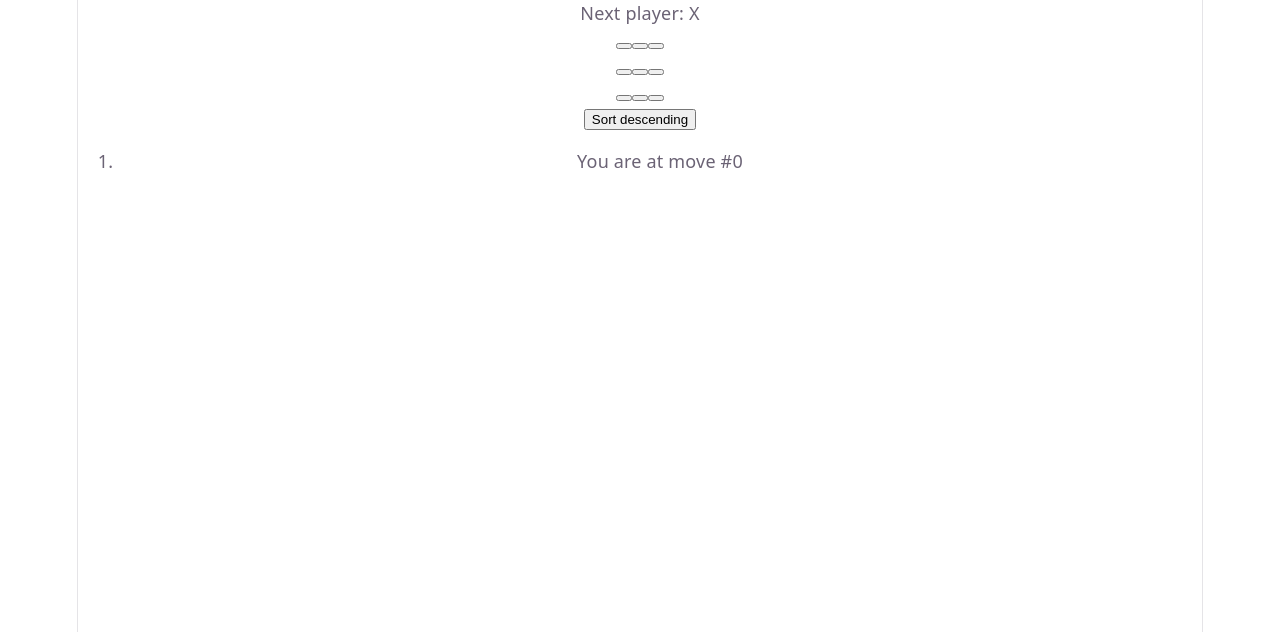
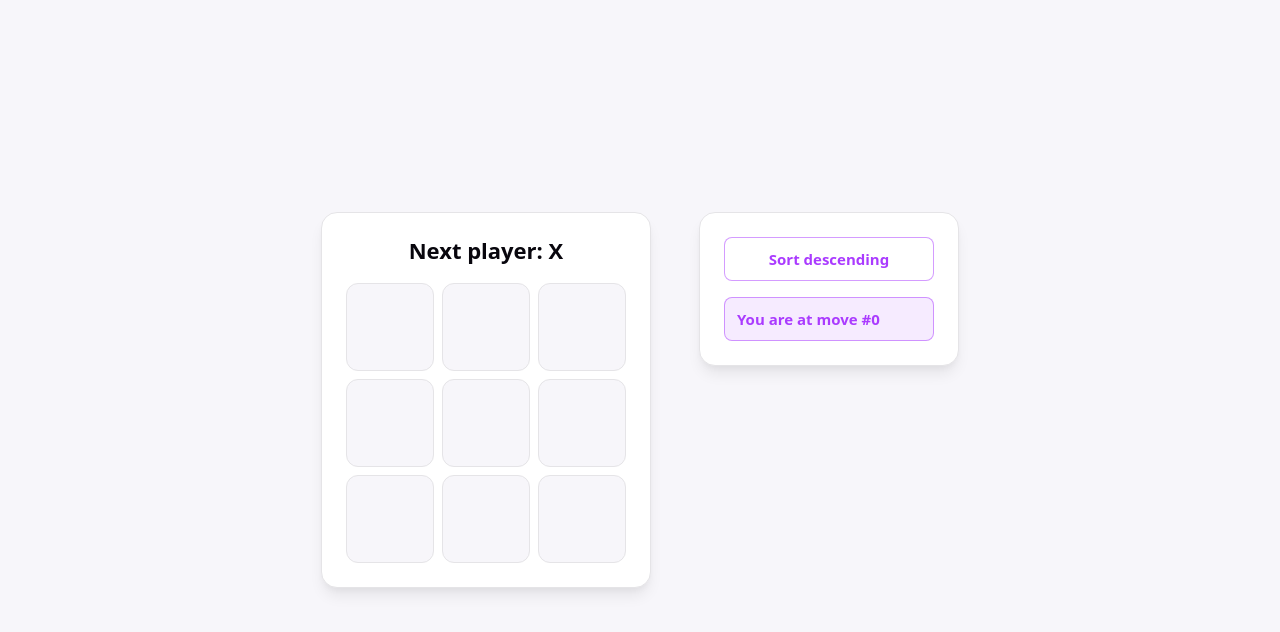
Before and after one commit to vale25611/Tic-Tac-Toe, a React app in the folder tic-tac-toe/: page / in a window 1280 px wide. Shown: the top 632 px of the page. Built offline with nearby package versions, Linux system fonts and the light colour scheme; the HTML template or start-up script is replaced by a standard one.

Commit message:
changed css

```diff
--- a/tic-tac-toe/src/index.css
+++ b/tic-tac-toe/src/index.css
@@ -1,33 +1,24 @@
 :root {
-  --text: #6b6375;
+  --text: #4b4553;
   --text-h: #08060d;
-  --bg: #fff;
+  --bg: #f7f6fa;
+  --surface: #fff;
   --border: #e5e4e7;
-  --code-bg: #f4f3ec;
   --accent: #aa3bff;
   --accent-bg: rgba(170, 59, 255, 0.1);
   --accent-border: rgba(170, 59, 255, 0.5);
-  --social-bg: rgba(244, 243, 236, 0.5);
   --shadow:
-    rgba(0, 0, 0, 0.1) 0 10px 15px -3px, rgba(0, 0, 0, 0.05) 0 4px 6px -2px;
+    rgba(0, 0, 0, 0.08) 0 10px 15px -3px, rgba(0, 0, 0, 0.04) 0 4px 6px -2px;
 
   --sans: system-ui, 'Segoe UI', Roboto, sans-serif;
-  --heading: system-ui, 'Segoe UI', Roboto, sans-serif;
-  --mono: ui-monospace, Consolas, monospace;
 
   font: 18px/145% var(--sans);
-  letter-spacing: 0.18px;
   color-scheme: light dark;
   color: var(--text);
   background: var(--bg);
   font-synthesis: none;
-  text-rendering: optimizeLegibility;
   -webkit-font-smoothing: antialiased;
   -moz-osx-font-smoothing: grayscale;
-
-  @media (max-width: 1024px) {
-    font-size: 16px;
-  }
 }
 
 @media (prefers-color-scheme: dark) {
@@ -35,83 +26,164 @@
     --text: #9ca3af;
     --text-h: #f3f4f6;
     --bg: #16171d;
+    --surface: #1f2028;
     --border: #2e303a;
-    --code-bg: #1f2028;
     --accent: #c084fc;
     --accent-bg: rgba(192, 132, 252, 0.15);
     --accent-border: rgba(192, 132, 252, 0.5);
-    --social-bg: rgba(47, 48, 58, 0.5);
     --shadow:
       rgba(0, 0, 0, 0.4) 0 10px 15px -3px, rgba(0, 0, 0, 0.25) 0 4px 6px -2px;
   }
+}
 
-  #social .button-icon {
-    filter: invert(1) brightness(2);
-  }
+*,
+*::before,
+*::after {
+  box-sizing: border-box;
 }
 
 body {
   margin: 0;
+  background: var(--bg);
 }
 
 #root {
-  width: 1126px;
-  max-width: 100%;
-  margin: 0 auto;
-  text-align: center;
-  border-inline: 1px solid var(--border);
   min-height: 100svh;
   display: flex;
-  flex-direction: column;
-  box-sizing: border-box;
+  align-items: center;
+  justify-content: center;
+  padding: 32px 16px;
 }
 
-h1,
-h2 {
-  font-family: var(--heading);
-  font-weight: 500;
+/* Shared button look */
+button {
+  font: inherit;
   color: var(--text-h);
+  background: var(--surface);
+  border: 1px solid var(--border);
+  border-radius: 8px;
+  cursor: pointer;
+  transition:
+    border-color 0.2s,
+    background 0.2s,
+    transform 0.1s;
+
+  &:hover {
+    border-color: var(--accent-border);
+    background: var(--accent-bg);
+  }
+  &:active {
+    transform: scale(0.97);
+  }
+  &:focus-visible {
+    outline: 2px solid var(--accent);
+    outline-offset: 2px;
+  }
 }
 
-h1 {
-  font-size: 56px;
-  letter-spacing: -1.68px;
-  margin: 32px 0;
-  @media (max-width: 1024px) {
-    font-size: 36px;
-    margin: 20px 0;
+/* Layout */
+.game {
+  display: flex;
+  gap: 48px;
+  align-items: flex-start;
+
+  @media (max-width: 640px) {
+    flex-direction: column;
+    align-items: center;
+    gap: 32px;
   }
 }
-h2 {
-  font-size: 24px;
-  line-height: 118%;
-  letter-spacing: -0.24px;
-  margin: 0 0 8px;
-  @media (max-width: 1024px) {
-    font-size: 20px;
+
+.game-board,
+.game-info {
+  background: var(--surface);
+  border: 1px solid var(--border);
+  border-radius: 16px;
+  padding: 24px;
+  box-shadow: var(--shadow);
+}
+
+/* Board */
+.status {
+  font-size: 22px;
+  font-weight: 600;
+  color: var(--text-h);
+  text-align: center;
+  margin-bottom: 20px;
+}
+
+.board-row {
+  display: flex;
+  gap: 8px;
+
+  & + & {
+    margin-top: 8px;
   }
 }
-p {
-  margin: 0;
+
+.square {
+  width: 88px;
+  height: 88px;
+  padding: 0;
+  font-size: 44px;
+  font-weight: 700;
+  line-height: 1;
+  background: var(--bg);
+  border-radius: 12px;
+
+  &:hover {
+    background: var(--accent-bg);
+  }
+
+  &.winning {
+    background: var(--accent);
+    border-color: var(--accent);
+    color: #fff;
+  }
+
+  @media (max-width: 400px) {
+    width: 72px;
+    height: 72px;
+    font-size: 36px;
+  }
 }
 
-code,
-.counter {
-  font-family: var(--mono);
-  display: inline-flex;
-  border-radius: 4px;
-  color: var(--text-h);
+/* Move history */
+.game-info {
+  min-width: 260px;
+
+  > button {
+    width: 100%;
+    padding: 8px 12px;
+    font-size: 15px;
+    font-weight: 600;
+    color: var(--accent);
+    border-color: var(--accent-border);
+  }
+
+  ol {
+    list-style: none;
+    margin: 16px 0 0;
+    padding: 0;
+    display: flex;
+    flex-direction: column;
+    gap: 6px;
+  }
+
+  li button,
+  li span {
+    display: block;
+    width: 100%;
+    padding: 8px 12px;
+    font-size: 15px;
+    text-align: left;
+  }
+
+  li span {
+    border-radius: 8px;
+    font-weight: 600;
+    color: var(--accent);
+    background: var(--accent-bg);
+    border: 1px solid var(--accent-border);
+  }
 }
-
-code {
-  font-size: 15px;
-  line-height: 135%;
-  padding: 4px 8px;
-  background: var(--code-bg);
-}
-
-.square.winning {
-  background: var(--accent);
-  color: #fff;
-  font-weight: bold;
-}
```
